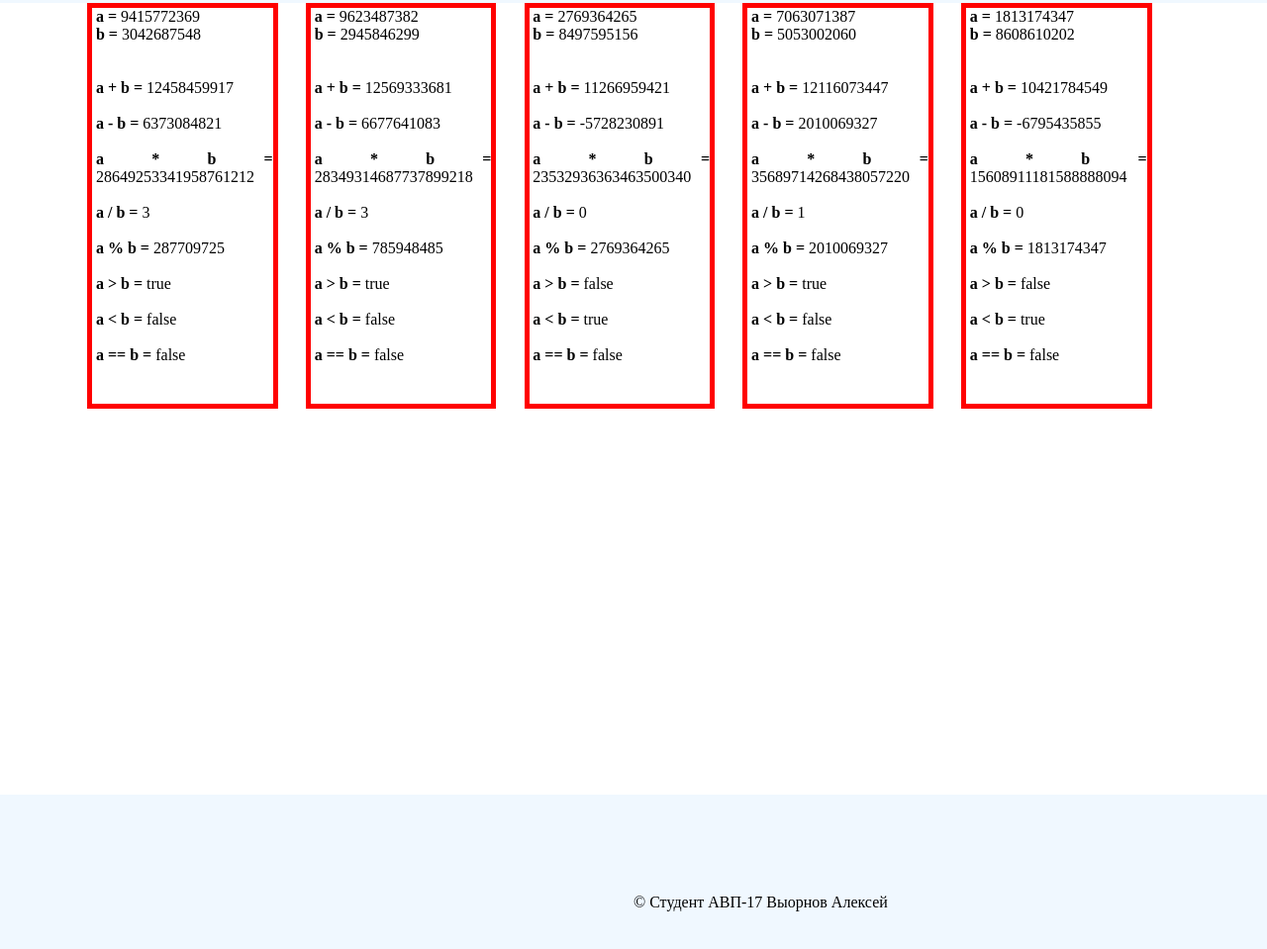
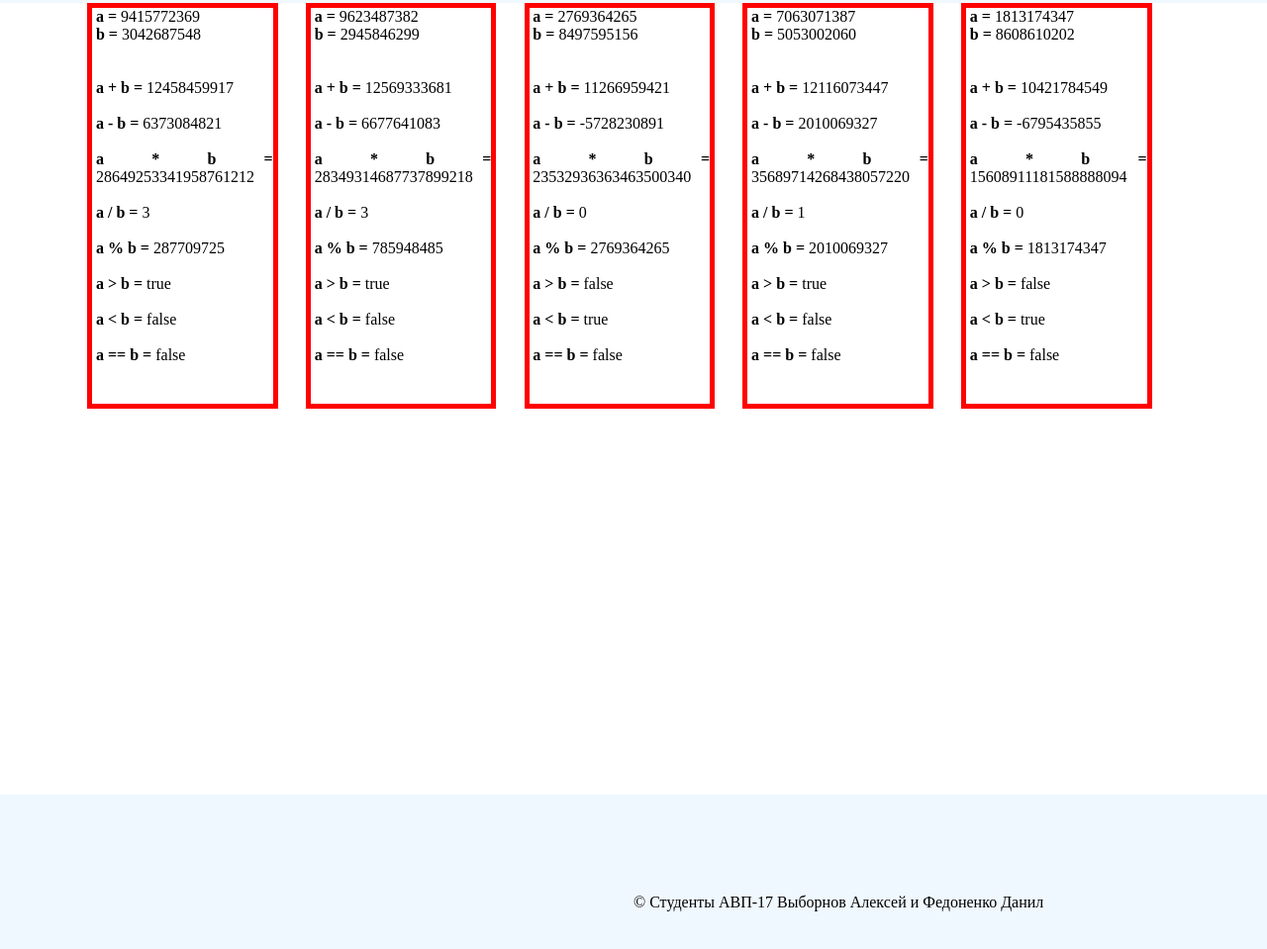
Before and after one commit to Iskatel74/Big, a plain HTML site: page index.html in a window 1280 px wide. Shown: the part 197-1156 px from the top of the page at 99% size. Drawn offline with Linux system fonts and the light colour scheme.

Commit message:
BigInt
Signed-off-by: Iskatel74 <vybornov.alekce@gmail.com>

```diff
--- a/index.html
+++ b/index.html
@@ -17,6 +17,6 @@
         </div>
     </body>
     <footer>
-        <p>&copy; Студент АВП-17 Выорнов Алексей</p>
+        <p>&copy; Студенты АВП-17 Выборнов Алексей и Федоненко Данил</p>
     </footer>
 </html>
```
